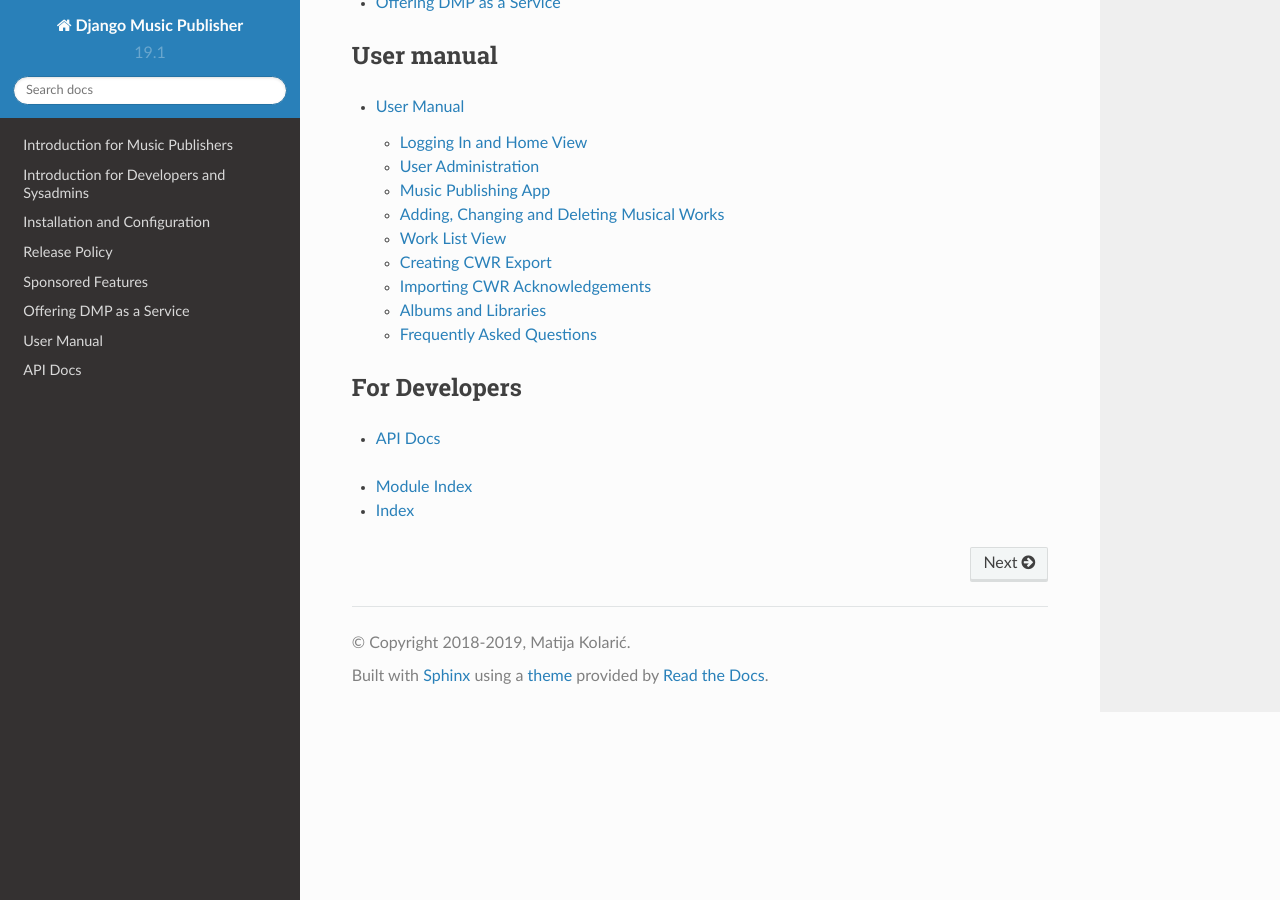
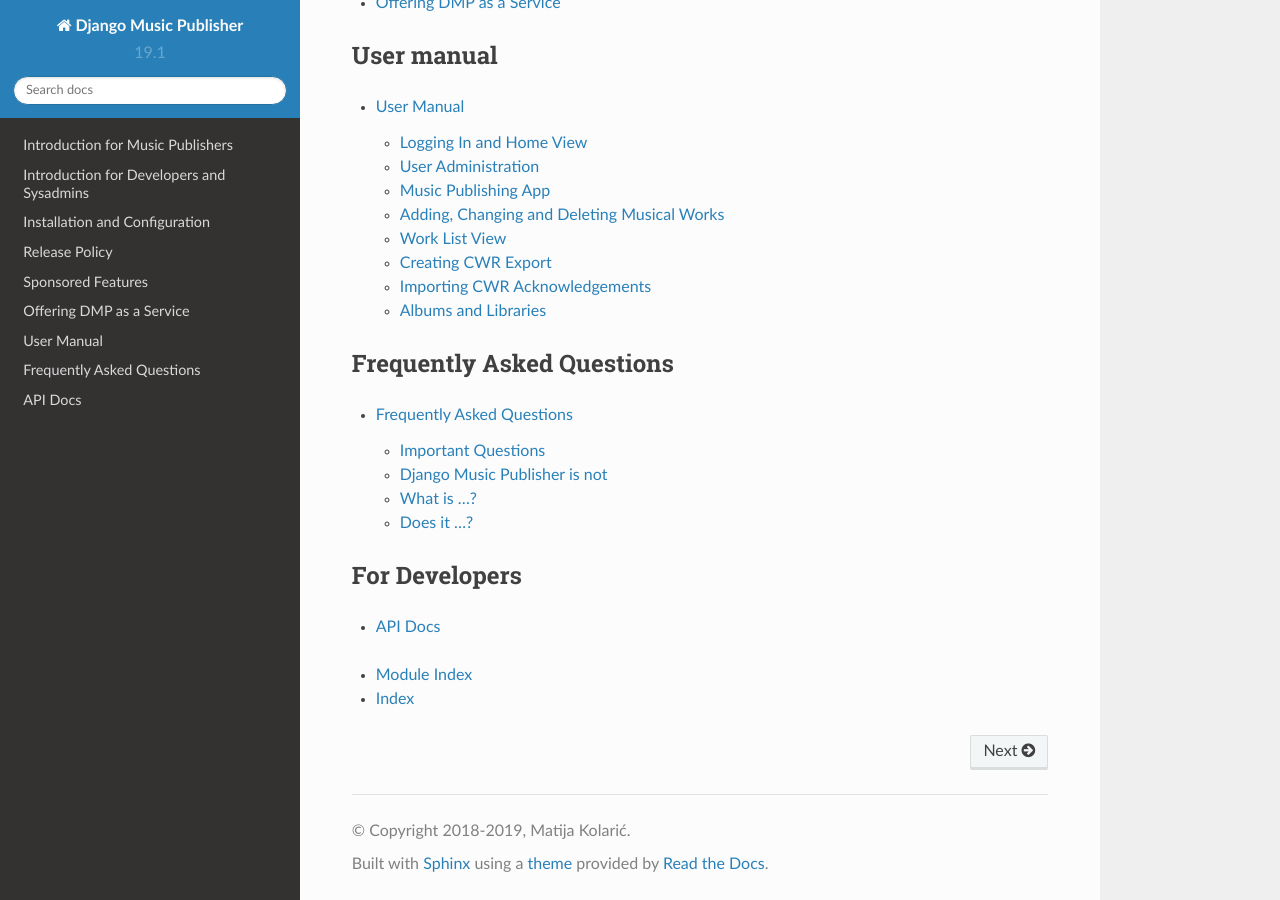
Before and after one commit to matijakolaric-com/django-music-publisher, a Sphinx documentation site: the page built from docs/index.rst, in a window 1280 px wide and 900 px high, scrolled down 1171 px. Built offline with Sphinx 7.4.7 and the Read the Docs theme 2.0.0, drawn with Linux system fonts in a browser that asks for light colours.

Commit message:
'FAQ' and some other things.

```diff
--- a/docs/index.rst
+++ b/docs/index.rst
@@ -50,6 +50,14 @@
 
    manual
 
+Frequently Asked Questions
+**************************
+
+.. toctree::
+   :maxdepth: 2
+
+   faq
+
 For Developers
 ********************
 
--- a/docs/manual.rst
+++ b/docs/manual.rst
@@ -20,4 +20,3 @@
    manual_cwr
    manual_ack
    manual_albumcd
-   faq
```
